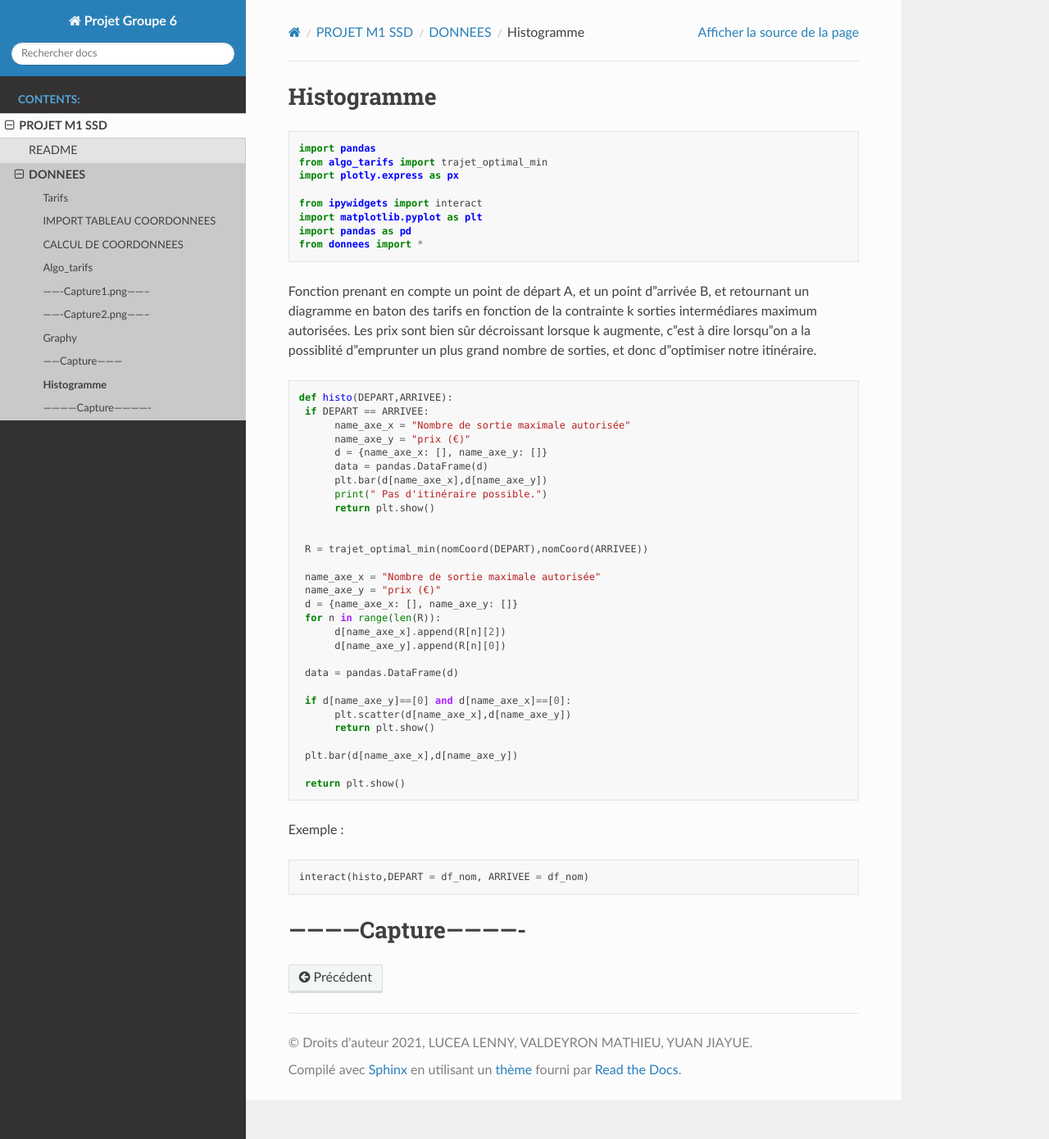
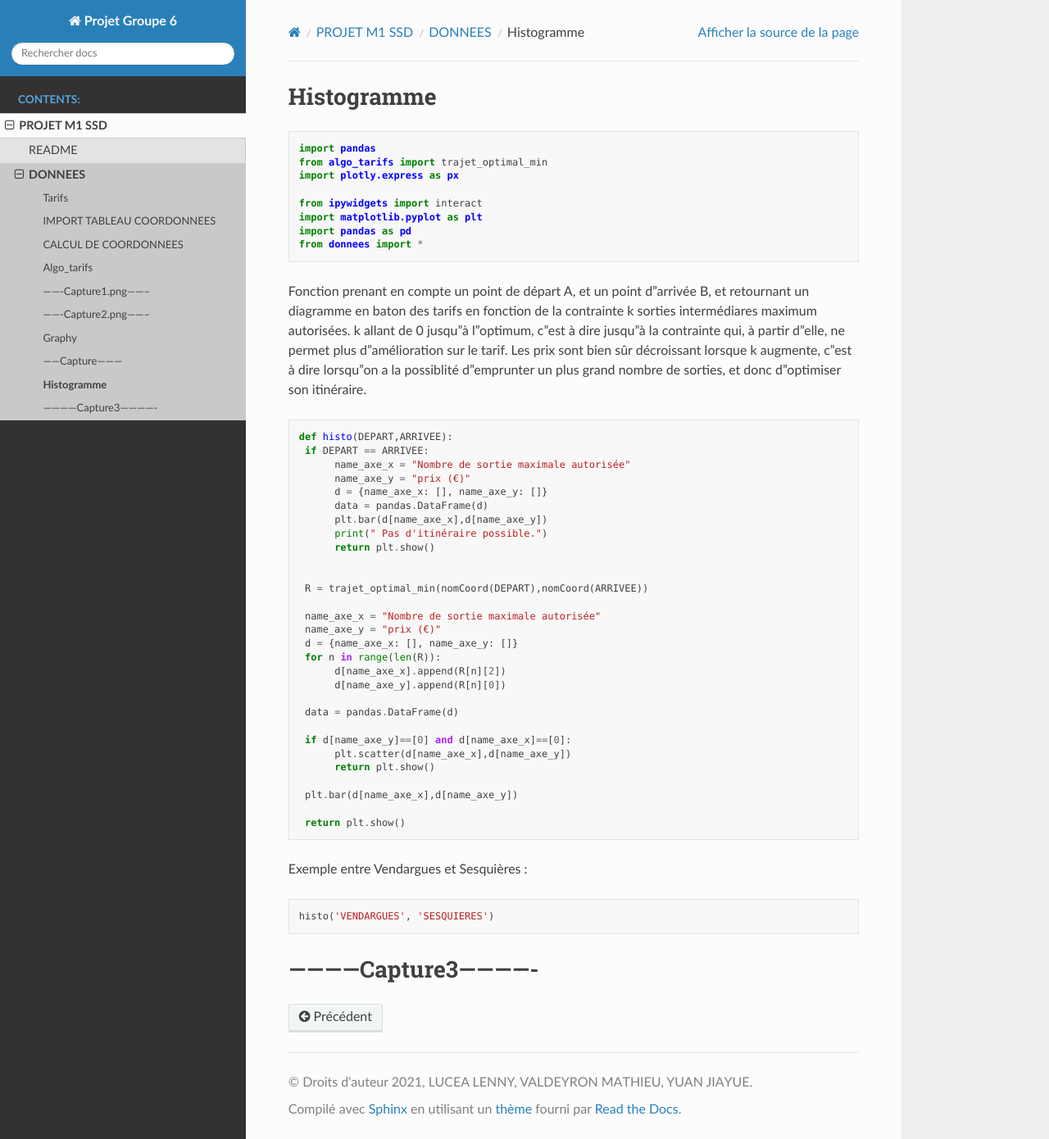
Before and after one commit to lucea97217/mapsud, a Sphinx documentation site: the page built from Sphinx_DL/source/Projet/DONNEES/Histogramme.md, in a window 1280 px wide and 1390 px high. Shown: the whole window at 82% size. Built offline with Sphinx 7.4.7 and the Read the Docs theme 2.0.0, drawn with Linux system fonts in a browser that asks for light colours.

Commit message:
Update Histogramme.md

```diff
--- a/Sphinx_DL/source/Projet/DONNEES/Histogramme.md
+++ b/Sphinx_DL/source/Projet/DONNEES/Histogramme.md
@@ -10,7 +10,8 @@
     from donnees import *
 
 Fonction prenant en compte un point de départ A, et un point d'arrivée B, et retournant un diagramme en baton des tarifs en fonction de la contrainte k sorties intermédiares maximum autorisées.
-Les prix sont bien sûr décroissant lorsque k augmente, c'est à dire lorsqu'on a la possiblité d'emprunter un plus grand nombre de sorties, et donc d'optimiser notre itinéraire.
+k allant de 0 jusqu'à l'optimum, c'est à dire jusqu'à la contrainte qui, à partir d'elle, ne permet plus d'amélioration sur le tarif.
+Les prix sont bien sûr décroissant lorsque k augmente, c'est à dire lorsqu'on a la possiblité d'emprunter un plus grand nombre de sorties, et donc d'optimiser son itinéraire.
 
     def histo(DEPART,ARRIVEE):
      if DEPART == ARRIVEE:
@@ -42,8 +43,8 @@ Les prix sont bien sûr décroissant lorsque k augmente, c'est à dire lorsqu'on
 
      return plt.show()
 
-Exemple :
+Exemple entre Vendargues et Sesquières :
 
-    interact(histo,DEPART = df_nom, ARRIVEE = df_nom)
+    histo('VENDARGUES', 'SESQUIERES')
 
-# ------------Capture-------------
+# ------------Capture3-------------
```
